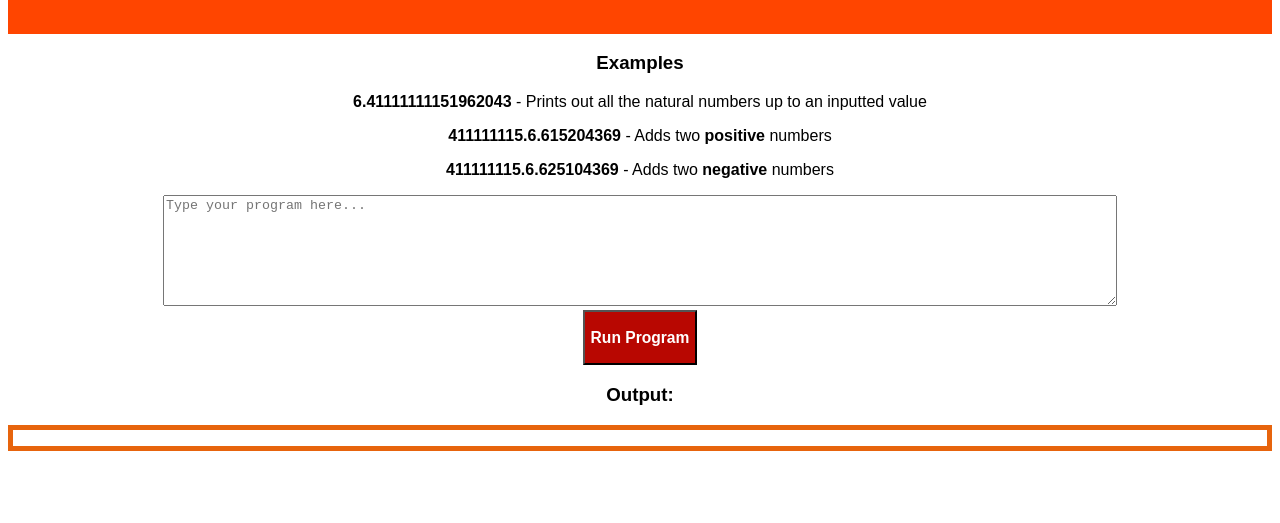
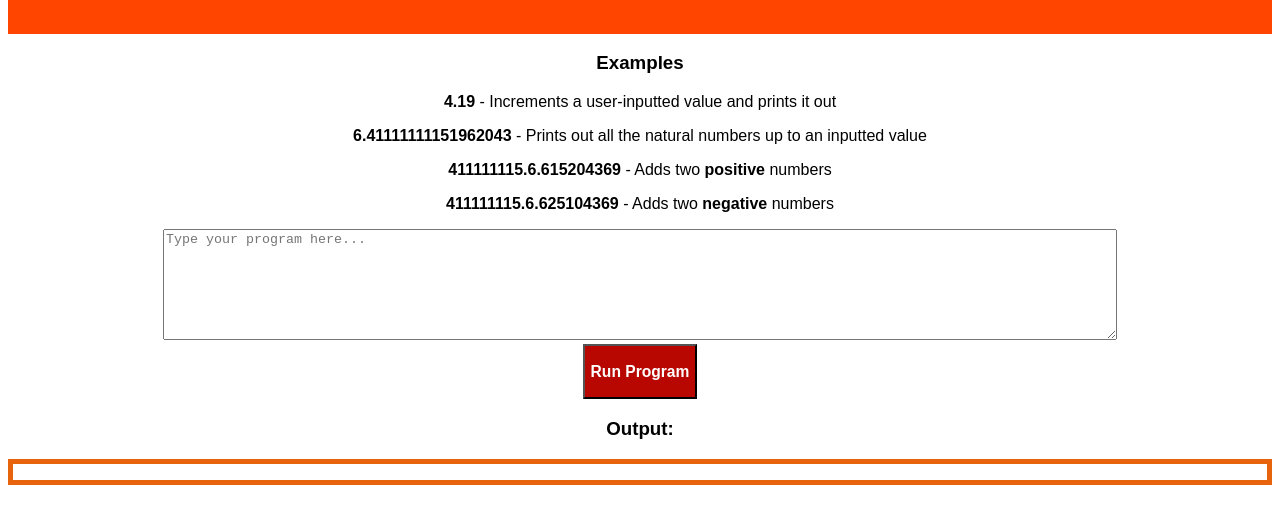
Before and after one commit to Entropite/digit-online, a plain HTML site: page src/Homepage.html in a window 1280 px wide. Shown: the part 131-654 px from the top of the page. Drawn offline with Linux system fonts and the light colour scheme.

Commit message:
Add files via upload

```diff
--- a/src/Homepage.html
+++ b/src/Homepage.html
@@ -17,6 +17,7 @@ font-family: Arial, Helvetica, sans-serif;">
     </div>
     <div>
         <h3>Examples</h3>
+        <p><b>4.19</b> - Increments a user-inputted value and prints it out</p>
         <p><b>6.41111111151962043</b> - Prints out all the natural numbers up to an inputted value</p>
         <p><b>411111115.6.615204369</b> - Adds two <b>positive</b> numbers</p>
         <p><b>411111115.6.625104369</b> - Adds two <b>negative</b> numbers</p>
```
